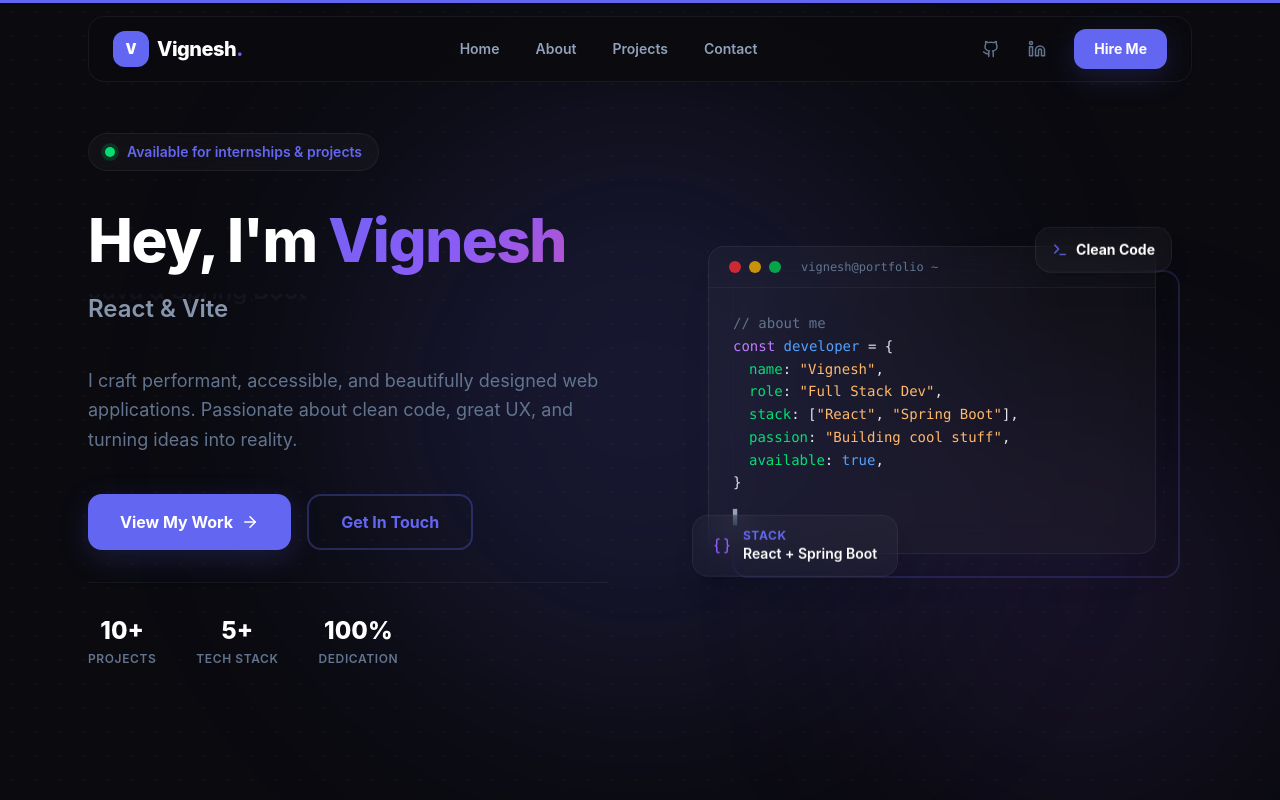
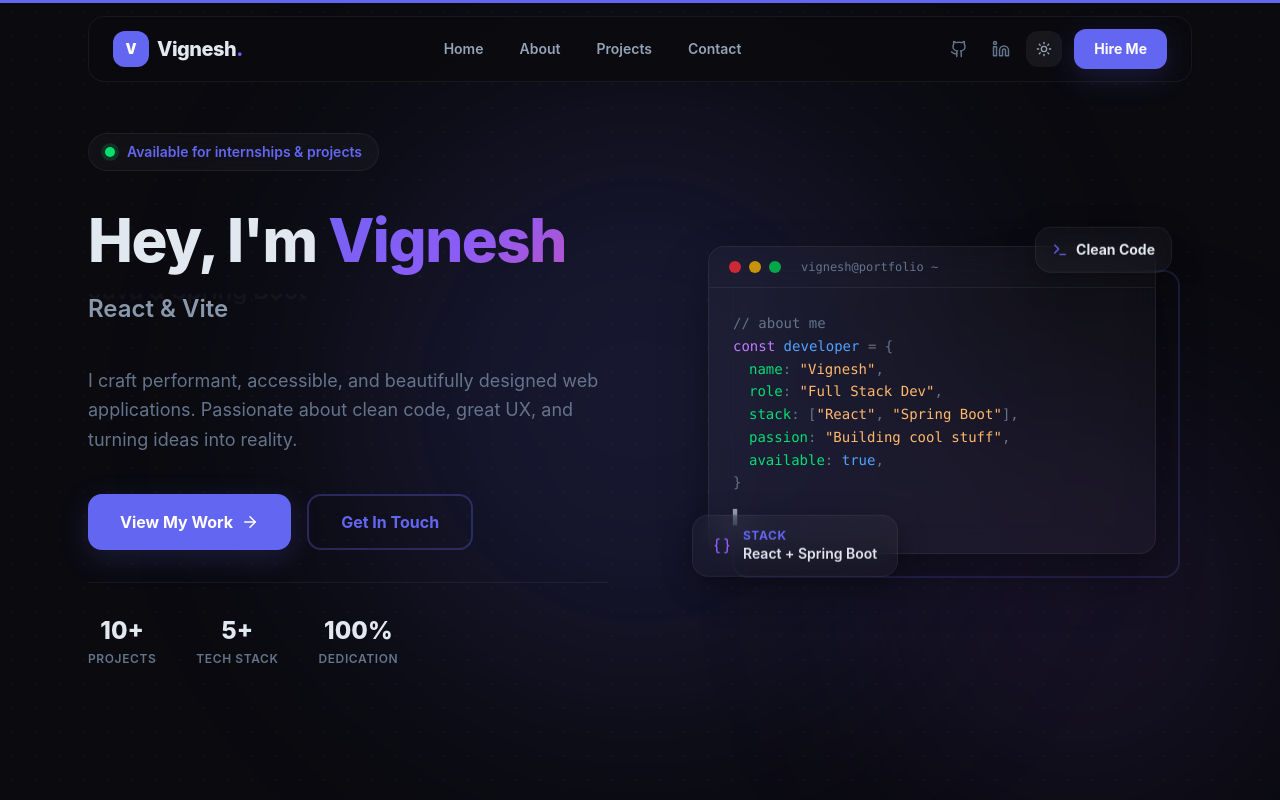
Before and after one commit to viignesh14/Portfolio, a React app in the folder frontend/: page / in a window 1280 px wide. Shown: the top 800 px of the page. Built offline with nearby package versions, Linux system fonts and the light colour scheme; the HTML template or start-up script is replaced by a standard one.

Commit message:
Add light/dark mode toggle with smooth theme switching

```diff
--- a/frontend/src/App.jsx
+++ b/frontend/src/App.jsx
@@ -4,6 +4,7 @@ import Hero from './components/Hero';
 import About from './components/About';
 import Projects from './components/Projects';
 import Contact from './components/Contact';
+import { ThemeProvider } from './context/ThemeContext';
 import { motion, useScroll, useSpring } from 'framer-motion';
 import { Github, Linkedin, Twitter, Mail, Heart } from 'lucide-react';
 
@@ -16,7 +17,8 @@ function App() {
   });
 
   return (
-    <div className="relative min-h-screen bg-bg text-slate-200">
+    <ThemeProvider>
+      <div className="relative min-h-screen transition-colors duration-300" style={{ backgroundColor: 'var(--bg)', color: 'var(--text)' }}>
         {/* Scroll Progress */}
         <motion.div
           className="fixed top-0 left-0 right-0 h-[3px] bg-primary z-[60] origin-left"
@@ -27,35 +29,28 @@ function App() {
 
         <main>
           <Hero />
-
-        {/* Divider */}
           <div className="max-w-6xl mx-auto px-6">
-          <div className="h-px bg-gradient-to-r from-transparent via-white/10 to-transparent" />
+            <div className="h-px" style={{ background: 'linear-gradient(to right, transparent, var(--border), transparent)' }} />
           </div>
-
           <About />
-
           <div className="max-w-6xl mx-auto px-6">
-          <div className="h-px bg-gradient-to-r from-transparent via-white/10 to-transparent" />
+            <div className="h-px" style={{ background: 'linear-gradient(to right, transparent, var(--border), transparent)' }} />
           </div>
-
           <Projects />
-
           <div className="max-w-6xl mx-auto px-6">
-          <div className="h-px bg-gradient-to-r from-transparent via-white/10 to-transparent" />
+            <div className="h-px" style={{ background: 'linear-gradient(to right, transparent, var(--border), transparent)' }} />
           </div>
-
           <Contact />
         </main>
 
         {/* Footer */}
-      <footer className="border-t border-white/5 py-12 px-6">
+        <footer className="py-12 px-6" style={{ borderTop: '1px solid var(--border)' }}>
           <div className="max-w-6xl mx-auto flex flex-col md:flex-row items-center justify-between gap-6">
-          <div className="flex items-center gap-2 text-slate-500 text-sm">
+            <div className="flex items-center gap-2 text-sm" style={{ color: 'var(--text-faint)' }}>
               <span>Built with</span>
               <Heart size={14} className="text-red-400 fill-red-400" />
-            <span>by <span className="font-bold text-white">Vignesh</span></span>
-            <span className="text-slate-700">• © 2024</span>
+              <span>by <span className="font-bold" style={{ color: 'var(--text)' }}>Vignesh</span></span>
+              <span style={{ color: 'var(--border)' }}>• © 2024</span>
             </div>
             <div className="flex items-center gap-4">
               {[
@@ -68,7 +63,8 @@ function App() {
                   key={i}
                   href={social.href}
                   target="_blank"
-                className="p-2 text-slate-600 hover:text-primary transition-colors"
+                  className="p-2 transition-colors hover:text-primary"
+                  style={{ color: 'var(--text-faint)' }}
                 >
                   {social.icon}
                 </a>
@@ -77,6 +73,7 @@ function App() {
           </div>
         </footer>
       </div>
+    </ThemeProvider>
   );
 }
 
--- a/frontend/src/components/Hero.jsx
+++ b/frontend/src/components/Hero.jsx
@@ -1,6 +1,6 @@
 import React, { useEffect, useState } from 'react';
 import { motion } from 'framer-motion';
-import { ArrowRight, Terminal, Braces, Code2 } from 'lucide-react';
+import { ArrowRight, Terminal, Braces } from 'lucide-react';
 
 const Hero = () => {
   const titles = ['Full Stack Developer', 'Java & Spring Boot', 'React & Vite', 'Cloud Enthusiast'];
@@ -18,7 +18,7 @@ const Hero = () => {
       <div className="absolute bottom-0 right-0 w-[400px] h-[400px] bg-accent/10 rounded-full blur-[100px] pointer-events-none" />
 
       {/* Dot Grid */}
-      <div className="absolute inset-0 opacity-[0.03]" style={{ backgroundImage: 'radial-gradient(circle, #fff 1px, transparent 1px)', backgroundSize: '24px 24px' }} />
+      <div className="absolute inset-0 opacity-[0.03]" style={{ backgroundImage: 'radial-gradient(circle, currentColor 1px, transparent 1px)', backgroundSize: '24px 24px' }} />
 
       <div className="max-w-6xl mx-auto px-6 w-full py-32 relative z-10">
         <div className="grid grid-cols-1 lg:grid-cols-2 gap-16 items-center">
@@ -38,7 +38,7 @@ const Hero = () => {
             </div>
 
             <div>
-              <h1 className="text-4xl sm:text-5xl lg:text-6xl font-extrabold leading-tight tracking-tight text-white">
+              <h1 className="text-4xl sm:text-5xl lg:text-6xl font-extrabold leading-tight tracking-tight" style={{ color: 'var(--text)' }}>
                 Hey, I'm{' '}
                 <span className="text-gradient">Vignesh</span>
               </h1>
@@ -49,7 +49,8 @@ const Hero = () => {
                     initial={{ opacity: 0, y: 20 }}
                     animate={{ opacity: index === i ? 1 : 0, y: index === i ? 0 : -20 }}
                     transition={{ duration: 0.4 }}
-                    className={`text-xl sm:text-2xl font-semibold text-slate-400 absolute ${index !== i ? 'pointer-events-none' : ''}`}
+                    className={`text-xl sm:text-2xl font-semibold absolute ${index !== i ? 'pointer-events-none' : ''}`}
+                    style={{ color: 'var(--text-muted)' }}
                   >
                     {title}
                   </motion.p>
@@ -57,7 +58,7 @@ const Hero = () => {
               </div>
             </div>
 
-            <p className="text-lg text-slate-500 leading-relaxed max-w-lg">
+            <p className="text-lg leading-relaxed max-w-lg" style={{ color: 'var(--text-faint)' }}>
               I craft performant, accessible, and beautifully designed web applications.
               Passionate about clean code, great UX, and turning ideas into reality.
             </p>
@@ -72,21 +73,21 @@ const Hero = () => {
               </a>
             </div>
 
-            <div className="flex gap-10 pt-8 border-t border-white/5">
+            <div className="flex gap-10 pt-8" style={{ borderTop: '1px solid var(--border)' }}>
               {[
                 { value: '10+', label: 'Projects' },
                 { value: '5+', label: 'Tech Stack' },
                 { value: '100%', label: 'Dedication' },
               ].map((stat) => (
                 <div key={stat.label} className="text-center">
-                  <div className="text-2xl font-extrabold text-white">{stat.value}</div>
-                  <div className="text-xs font-semibold text-slate-500 uppercase tracking-wider mt-1">{stat.label}</div>
+                  <div className="text-2xl font-extrabold" style={{ color: 'var(--text)' }}>{stat.value}</div>
+                  <div className="text-xs font-semibold uppercase tracking-wider mt-1" style={{ color: 'var(--text-faint)' }}>{stat.label}</div>
                 </div>
               ))}
             </div>
           </motion.div>
 
-          {/* Right - Code Terminal Visual */}
+          {/* Right - Code Terminal */}
           <motion.div
             initial={{ opacity: 0, scale: 0.9 }}
             animate={{ opacity: 1, scale: 1 }}
@@ -94,18 +95,16 @@ const Hero = () => {
             className="hidden lg:flex justify-center"
           >
             <div className="relative w-full max-w-md">
-              {/* Terminal Window */}
-              <div className="glass rounded-2xl overflow-hidden shadow-2xl shadow-primary/5">
+              <div className="glass rounded-2xl overflow-hidden" style={{ boxShadow: '0 25px 50px var(--shadow)' }}>
                 {/* Title Bar */}
-                <div className="flex items-center gap-2 px-5 py-3 border-b border-white/5">
+                <div className="flex items-center gap-2 px-5 py-3" style={{ borderBottom: '1px solid var(--border)' }}>
                   <div className="w-3 h-3 rounded-full bg-red-500/80" />
                   <div className="w-3 h-3 rounded-full bg-yellow-500/80" />
                   <div className="w-3 h-3 rounded-full bg-green-500/80" />
-                  <span className="ml-3 text-xs text-slate-500 font-mono">vignesh@portfolio ~</span>
+                  <span className="ml-3 text-xs font-mono" style={{ color: 'var(--text-faint)' }}>vignesh@portfolio ~</span>
                 </div>
-                {/* Code Content */}
-                <div className="p-6 font-mono text-sm leading-relaxed">
-                  <p className="text-slate-500">// about me</p>
+                <div className="p-6 font-mono text-sm leading-relaxed" style={{ color: 'var(--text-faint)' }}>
+                  <p>// about me</p>
                   <p><span className="text-purple-400">const</span> <span className="text-blue-400">developer</span> = {'{'}</p>
                   <p className="pl-4"><span className="text-green-400">name</span>: <span className="text-orange-300">"Vignesh"</span>,</p>
                   <p className="pl-4"><span className="text-green-400">role</span>: <span className="text-orange-300">"Full Stack Dev"</span>,</p>
@@ -113,40 +112,27 @@ const Hero = () => {
                   <p className="pl-4"><span className="text-green-400">passion</span>: <span className="text-orange-300">"Building cool stuff"</span>,</p>
                   <p className="pl-4"><span className="text-green-400">available</span>: <span className="text-blue-400">true</span>,</p>
                   <p>{'}'}</p>
-                  <p className="mt-3 text-slate-500">
-                    <span className="text-slate-400">▌</span>
-                  </p>
+                  <p className="mt-3" style={{ color: 'var(--text-muted)' }}>▌</p>
                 </div>
               </div>
 
-              {/* Floating Badge */}
-              <motion.div
-                animate={{ y: [0, -10, 0] }}
-                transition={{ repeat: Infinity, duration: 3 }}
-                className="absolute -top-4 -right-4 glass px-4 py-3 rounded-2xl shadow-xl"
-              >
+              <motion.div animate={{ y: [0, -10, 0] }} transition={{ repeat: Infinity, duration: 3 }} className="absolute -top-4 -right-4 glass px-4 py-3 rounded-2xl" style={{ boxShadow: '0 8px 30px var(--shadow)' }}>
                 <div className="flex items-center gap-2">
                   <Terminal size={16} className="text-primary" />
-                  <span className="text-sm font-bold text-white">Clean Code</span>
+                  <span className="text-sm font-bold" style={{ color: 'var(--text)' }}>Clean Code</span>
                 </div>
               </motion.div>
 
-              {/* Floating Badge 2 */}
-              <motion.div
-                animate={{ y: [0, 8, 0] }}
-                transition={{ repeat: Infinity, duration: 4, delay: 1 }}
-                className="absolute -bottom-4 -left-4 glass px-5 py-3 rounded-2xl shadow-xl"
-              >
+              <motion.div animate={{ y: [0, 8, 0] }} transition={{ repeat: Infinity, duration: 4, delay: 1 }} className="absolute -bottom-4 -left-4 glass px-5 py-3 rounded-2xl" style={{ boxShadow: '0 8px 30px var(--shadow)' }}>
                 <div className="flex items-center gap-3">
                   <Braces size={18} className="text-accent" />
                   <div>
                     <p className="text-xs font-bold text-primary uppercase tracking-wider">Stack</p>
-                    <p className="text-sm font-semibold text-white">React + Spring Boot</p>
+                    <p className="text-sm font-semibold" style={{ color: 'var(--text)' }}>React + Spring Boot</p>
                   </div>
                 </div>
               </motion.div>
 
-              {/* Decorative Border */}
               <div className="absolute -z-10 top-6 left-6 w-full h-full rounded-2xl border-2 border-primary/20" />
             </div>
           </motion.div>
--- a/frontend/src/components/Navbar.jsx
+++ b/frontend/src/components/Navbar.jsx
@@ -1,6 +1,7 @@
 import React, { useState, useEffect } from 'react';
 import { motion, AnimatePresence } from 'framer-motion';
-import { Menu, X, Github, Linkedin } from 'lucide-react';
+import { Menu, X, Github, Linkedin, Sun, Moon } from 'lucide-react';
+import { useTheme } from '../context/ThemeContext';
 
 const navLinks = [
   { name: 'Home', href: '#home' },
@@ -12,6 +13,7 @@ const navLinks = [
 const Navbar = () => {
   const [scrolled, setScrolled] = useState(false);
   const [isOpen, setIsOpen] = useState(false);
+  const { isDark, toggle } = useTheme();
 
   useEffect(() => {
     const onScroll = () => setScrolled(window.scrollY > 50);
@@ -27,16 +29,21 @@ const Navbar = () => {
     >
       <div className="max-w-6xl mx-auto px-4 sm:px-6">
         <nav
-          className={`flex items-center justify-between rounded-2xl px-5 sm:px-6 py-3 transition-all duration-500 bg-bg/90 backdrop-blur-xl border border-white/[0.06] ${
-            scrolled ? 'shadow-lg shadow-black/30' : ''
+          className={`flex items-center justify-between rounded-2xl px-5 sm:px-6 py-3 transition-all duration-500 backdrop-blur-xl border ${
+            scrolled ? 'shadow-lg' : ''
           }`}
+          style={{
+            backgroundColor: `rgba(var(--bg-rgb), 0.9)`,
+            borderColor: 'var(--border)',
+            boxShadow: scrolled ? `0 10px 40px var(--shadow)` : 'none',
+          }}
         >
           {/* Logo */}
           <a href="#home" className="flex items-center gap-2 group">
             <div className="w-9 h-9 rounded-xl bg-primary flex items-center justify-center text-white font-black text-sm group-hover:rotate-12 transition-transform">
               V
             </div>
-            <span className="text-xl font-extrabold tracking-tight text-white">
+            <span className="text-xl font-extrabold tracking-tight" style={{ color: 'var(--text)' }}>
               Vignesh<span className="text-primary">.</span>
             </span>
           </a>
@@ -47,33 +54,66 @@ const Navbar = () => {
               <a
                 key={link.name}
                 href={link.href}
-                className="px-4 py-2 text-sm font-semibold text-slate-400 hover:text-white rounded-lg hover:bg-white/5 transition-all"
+                className="px-4 py-2 text-sm font-semibold rounded-lg transition-all"
+                style={{ color: 'var(--text-muted)' }}
+                onMouseEnter={(e) => { e.target.style.color = 'var(--text)'; e.target.style.background = 'var(--card-hover)'; }}
+                onMouseLeave={(e) => { e.target.style.color = 'var(--text-muted)'; e.target.style.background = 'transparent'; }}
               >
                 {link.name}
               </a>
             ))}
           </div>
 
-          {/* Desktop Social + CTA */}
-          <div className="hidden md:flex items-center gap-3">
-            <a href="https://github.com/viignesh14" target="_blank" className="p-2 text-slate-500 hover:text-white transition-colors">
+          {/* Desktop Social + Theme Toggle + CTA */}
+          <div className="hidden md:flex items-center gap-2">
+            <a href="https://github.com/viignesh14" target="_blank" className="p-2 transition-colors" style={{ color: 'var(--text-faint)' }}>
               <Github size={18} />
             </a>
-            <a href="https://linkedin.com" target="_blank" className="p-2 text-slate-500 hover:text-white transition-colors">
+            <a href="https://linkedin.com" target="_blank" className="p-2 transition-colors" style={{ color: 'var(--text-faint)' }}>
               <Linkedin size={18} />
             </a>
-            <a href="#contact" className="ml-2 btn-primary !py-2.5 !px-5 !text-sm !rounded-xl">
+
+            {/* Theme Toggle */}
+            <button
+              onClick={toggle}
+              className="p-2.5 rounded-xl transition-all duration-300 cursor-pointer"
+              style={{ background: 'var(--card-hover)', color: 'var(--text-muted)' }}
+              aria-label="Toggle theme"
+            >
+              <motion.div
+                key={isDark ? 'moon' : 'sun'}
+                initial={{ rotate: -90, opacity: 0 }}
+                animate={{ rotate: 0, opacity: 1 }}
+                exit={{ rotate: 90, opacity: 0 }}
+                transition={{ duration: 0.3 }}
+              >
+                {isDark ? <Sun size={16} /> : <Moon size={16} />}
+              </motion.div>
+            </button>
+
+            <a href="#contact" className="ml-1 btn-primary !py-2.5 !px-5 !text-sm !rounded-xl">
               Hire Me
             </a>
           </div>
 
-          {/* Mobile Toggle */}
-          <button
-            onClick={() => setIsOpen(!isOpen)}
-            className="md:hidden p-2 text-slate-400 hover:text-white"
-          >
-            {isOpen ? <X size={24} /> : <Menu size={24} />}
-          </button>
+          {/* Mobile: Theme Toggle + Menu */}
+          <div className="flex md:hidden items-center gap-2">
+            <button
+              onClick={toggle}
+              className="p-2 rounded-lg transition-all"
+              style={{ color: 'var(--text-muted)' }}
+              aria-label="Toggle theme"
+            >
+              {isDark ? <Sun size={20} /> : <Moon size={20} />}
+            </button>
+            <button
+              onClick={() => setIsOpen(!isOpen)}
+              className="p-2"
+              style={{ color: 'var(--text-muted)' }}
+            >
+              {isOpen ? <X size={24} /> : <Menu size={24} />}
+            </button>
+          </div>
         </nav>
       </div>
 
@@ -84,7 +124,8 @@ const Navbar = () => {
             initial={{ opacity: 0 }}
             animate={{ opacity: 1 }}
             exit={{ opacity: 0 }}
-            className="fixed inset-0 bg-bg/95 backdrop-blur-xl z-40 flex flex-col items-center justify-center gap-8 md:hidden"
+            className="fixed inset-0 backdrop-blur-xl z-40 flex flex-col items-center justify-center gap-8 md:hidden"
+            style={{ backgroundColor: `rgba(var(--bg-rgb), 0.95)` }}
           >
             {navLinks.map((link, i) => (
               <motion.a
@@ -94,14 +135,15 @@ const Navbar = () => {
                 animate={{ opacity: 1, y: 0 }}
                 transition={{ delay: i * 0.08 }}
                 onClick={() => setIsOpen(false)}
-                className="text-4xl font-extrabold text-white/80 hover:text-primary transition-colors"
+                className="text-4xl font-extrabold transition-colors hover:text-primary"
+                style={{ color: 'var(--text-muted)' }}
               >
                 {link.name}
               </motion.a>
             ))}
             <div className="flex gap-6 mt-6">
-              <a href="https://github.com/viignesh14" target="_blank"><Github className="text-slate-500 hover:text-white transition-colors" /></a>
-              <a href="https://linkedin.com" target="_blank"><Linkedin className="text-slate-500 hover:text-white transition-colors" /></a>
+              <a href="https://github.com/viignesh14" target="_blank" style={{ color: 'var(--text-faint)' }}><Github /></a>
+              <a href="https://linkedin.com" target="_blank" style={{ color: 'var(--text-faint)' }}><Linkedin /></a>
             </div>
           </motion.div>
         )}
--- /dev/null
+++ b/frontend/src/context/ThemeContext.jsx
@@ -0,0 +1,26 @@
+import React, { createContext, useContext, useState, useEffect } from 'react';
+
+const ThemeContext = createContext();
+
+export const useTheme = () => useContext(ThemeContext);
+
+export const ThemeProvider = ({ children }) => {
+  const [isDark, setIsDark] = useState(() => {
+    const saved = localStorage.getItem('theme');
+    return saved ? saved === 'dark' : true; // default dark
+  });
+
+  useEffect(() => {
+    document.documentElement.classList.toggle('dark', isDark);
+    document.documentElement.classList.toggle('light', !isDark);
+    localStorage.setItem('theme', isDark ? 'dark' : 'light');
+  }, [isDark]);
+
+  const toggle = () => setIsDark((prev) => !prev);
+
+  return (
+    <ThemeContext.Provider value={{ isDark, toggle }}>
+      {children}
+    </ThemeContext.Provider>
+  );
+};
--- a/frontend/src/index.css
+++ b/frontend/src/index.css
@@ -6,9 +6,6 @@
   --color-primary-dark: #4f46e5;
   --color-secondary: #ec4899;
   --color-accent: #8b5cf6;
-  --color-bg: #0a0a0f;
-  --color-surface: #141420;
-  --color-surface-light: #1c1c2e;
 
   --font-sans: 'Inter', system-ui, -apple-system, sans-serif;
 
@@ -30,30 +27,64 @@
   }
 }
 
+/* ===== DARK MODE (default) ===== */
+:root, .dark {
+  --bg: #0a0a0f;
+  --bg-rgb: 10, 10, 15;
+  --surface: #141420;
+  --surface-light: #1c1c2e;
+  --text: #e2e8f0;
+  --text-muted: #94a3b8;
+  --text-faint: #64748b;
+  --border: rgba(255, 255, 255, 0.06);
+  --card-bg: rgba(255, 255, 255, 0.03);
+  --card-hover: rgba(255, 255, 255, 0.06);
+  --input-bg: rgba(255, 255, 255, 0.05);
+  --shadow: rgba(0, 0, 0, 0.3);
+}
+
+/* ===== LIGHT MODE ===== */
+.light {
+  --bg: #f8fafc;
+  --bg-rgb: 248, 250, 252;
+  --surface: #ffffff;
+  --surface-light: #f1f5f9;
+  --text: #1e293b;
+  --text-muted: #475569;
+  --text-faint: #94a3b8;
+  --border: rgba(0, 0, 0, 0.08);
+  --card-bg: rgba(0, 0, 0, 0.02);
+  --card-hover: rgba(0, 0, 0, 0.05);
+  --input-bg: rgba(0, 0, 0, 0.03);
+  --shadow: rgba(0, 0, 0, 0.08);
+}
+
 /* Global */
 html { overflow-x: hidden; scroll-behavior: smooth; }
 body {
-  background-color: var(--color-bg);
-  color: #e2e8f0;
+  background-color: var(--bg);
+  color: var(--text);
   font-family: var(--font-sans);
   margin: 0;
   overflow-x: hidden;
   -webkit-font-smoothing: antialiased;
+  transition: background-color 0.3s, color 0.3s;
 }
 ::selection { background: rgba(99, 102, 241, 0.3); }
 
 /* Scrollbar */
 ::-webkit-scrollbar { width: 6px; }
-::-webkit-scrollbar-track { background: var(--color-bg); }
+::-webkit-scrollbar-track { background: var(--bg); }
 ::-webkit-scrollbar-thumb { background: #334155; border-radius: 3px; }
 ::-webkit-scrollbar-thumb:hover { background: #475569; }
 
-/* Utilities */
+/* Glass Card */
 .glass {
-  background: rgba(255, 255, 255, 0.03);
+  background: var(--card-bg);
   backdrop-filter: blur(16px);
   -webkit-backdrop-filter: blur(16px);
-  border: 1px solid rgba(255, 255, 255, 0.06);
+  border: 1px solid var(--border);
+  transition: background 0.3s, border-color 0.3s;
 }
 
 .text-gradient {
@@ -65,6 +96,7 @@ body {
   animation: gradient 8s linear infinite;
 }
 
+/* Buttons */
 .btn-primary {
   background: var(--color-primary);
   color: white;
@@ -77,6 +109,8 @@ body {
   display: inline-flex;
   align-items: center;
   gap: 8px;
+  cursor: pointer;
+  border: none;
 }
 .btn-primary:hover {
   background: var(--color-primary-dark);
@@ -95,6 +129,8 @@ body {
   display: inline-flex;
   align-items: center;
   gap: 8px;
+  background: transparent;
+  cursor: pointer;
 }
 .btn-outline:hover {
   background: rgba(99, 102, 241, 0.08);
```
Also changed, not shown: frontend/src/components/About.jsx (+10 -8 lines), frontend/src/components/Contact.jsx (+14 -11 lines), frontend/src/components/Projects.jsx (+12 -14 lines). Lines whose indentation alone changed are shown as unchanged.
